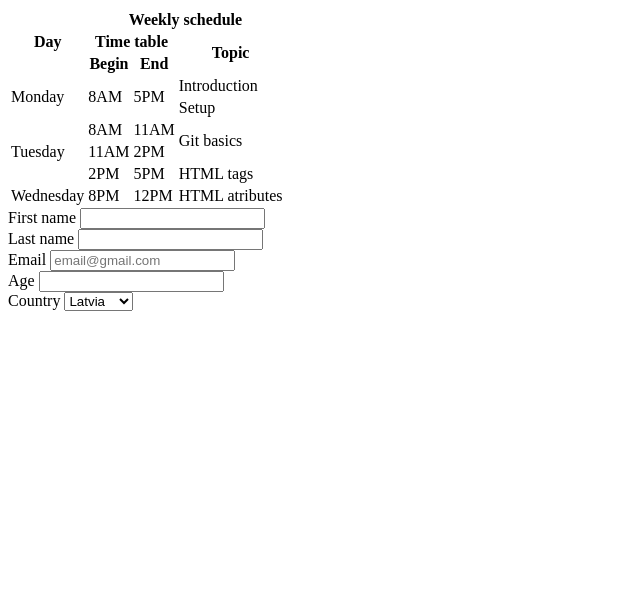
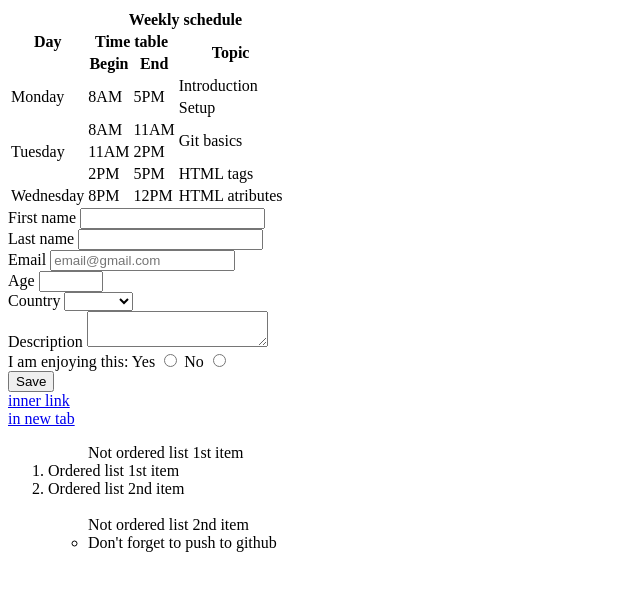
Before and after one commit to Plukainais/ValtersSidelskis.github.io, a plain HTML site: page index2.html in a window 1280 px wide. Shown: the whole page, without its empty margins (0-640 px from the left). Drawn offline with Linux system fonts and the light colour scheme.

Commit message:
gandriiz pabeigts

```diff
--- a/index2.html
+++ b/index2.html
@@ -64,18 +64,49 @@
 </form>
 <form>
     <label for="number">Age</label>
-    <input type="number">
+    <input type="number" min="1" max="120">
 </form>
 Country
 <select>
+    <option></option>
     <option value="Latvia">Latvia</option>
     <option value="Canada">Canada</option>
     <option value="Russia">Russia</option>
     <button type="submit">Save</button>
-    textarea
 </select>
+<br>
+Description
+<textarea maxlength="50">
+</textarea>
+<br>
+I am enjoying this:
+Yes <input type="radio" name="poga" value="yes">
+</input>
+No <input type ="radio" name="poga" value="false">
+</input>
+<br>
+<button type="button">Save</button>
+<br>
+<a href="http://google.lv">inner link</a>
+<br>
+<a href="http://google.lv" targer="blank">in new tab</a>
+<ol>
+    <ul style="list-style-type:disc;">
 
+    Not ordered list 1st item
+    </ul>
+                <li>Ordered list 1st item</li>
+                <li>Ordered list 2nd item</li>
+<br>
 
+        <ul style="list-style-type:disc;">
+            Not ordered list 2nd item </ul>
+
+            <ul>
+                <li>Don't forget to push to github</li>
+            </ul>
+        </ul>
+    </ol>
 
 
 
```
